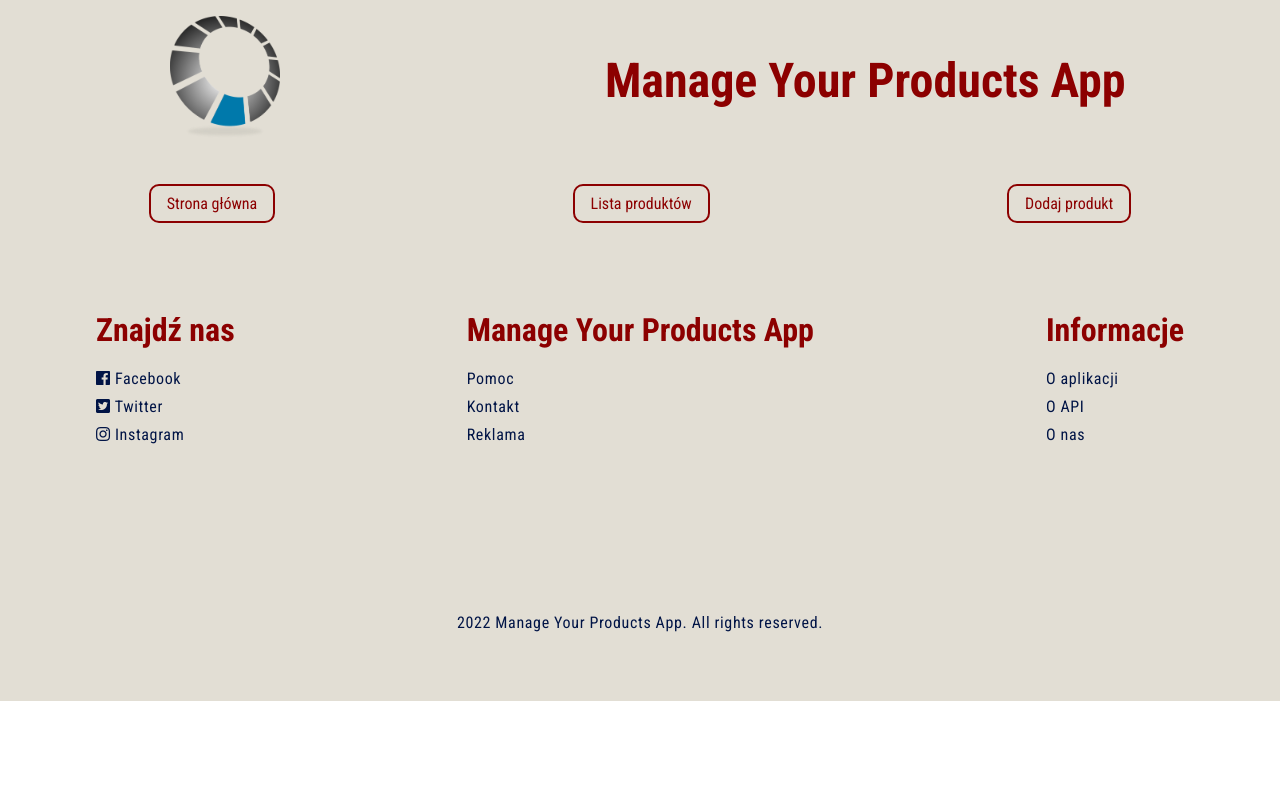
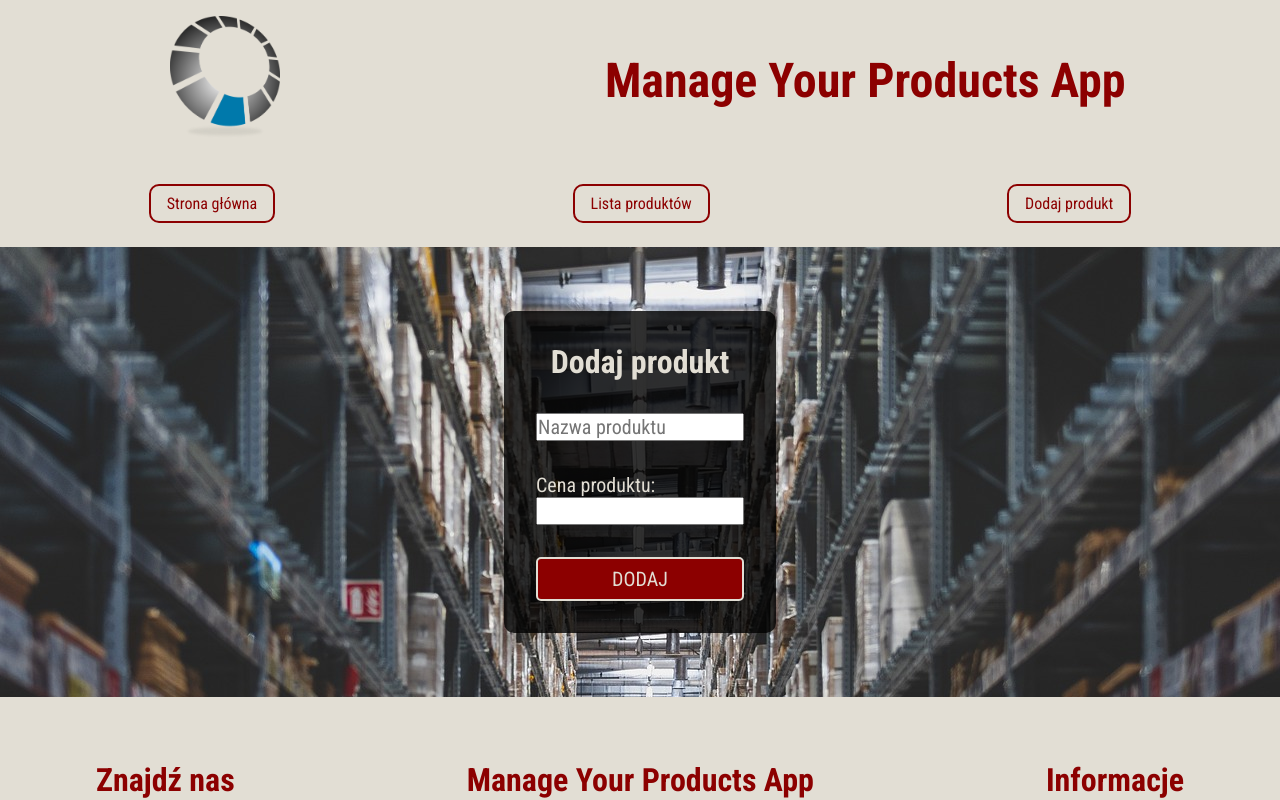
Before and after one commit to madridista5/cm_task_react_front, a React (Create React App) app: page /products/add in a window 1280 px wide. Shown: the top 800 px of the page. Built offline with nearby package versions, Linux system fonts and the light colour scheme; no server answers.

Commit message:
View of the add form has been created.

```diff
--- a/src/pages/AddForm/AddForm.css
+++ b/src/pages/AddForm/AddForm.css
@@ -0,0 +1,45 @@
+.app__add-form {
+    background-size: cover;
+    background: url('../../assets/background.jpg') repeat fixed center;
+    display: flex;
+    justify-content: center;
+}
+
+.app__add-form_wrapper {
+    background-color: rgba(0, 0, 0, 0.8);
+    padding: 2rem;
+    border-radius: 10px;
+    color: var(--color-light-beige);
+}
+
+.app__add-form_wrapper h1 {
+    margin-bottom: 2rem;
+    text-align: center;
+}
+
+.app__add-form_wrapper form {
+    display: flex;
+    flex-direction: column;
+    font-size: 20px;
+}
+
+.app__add-form_wrapper input {
+    margin-bottom: 2rem;
+    font-size: 20px;
+}
+
+.app__add-form_wrapper button {
+    font-size: 20px;
+    text-transform: uppercase;
+    color: var(--color-light-beige);
+    border: 2px solid var(--color-light-beige);
+    border-radius: 5px;
+    background-color: var(--color-dark-red);
+    padding: 0.5rem;
+    cursor: pointer;
+    transition: 0.3s;
+}
+
+.app__add-form_wrapper button:hover {
+    background-color: var(--color-dark-blue);
+}
--- a/src/pages/AddForm/AddForm.tsx
+++ b/src/pages/AddForm/AddForm.tsx
@@ -6,10 +6,28 @@ import {FooterProductsPage} from "../../components/FooterProductsPage/FooterProd
 import './AddForm.css';
 
 export const AddForm = () => {
+
+    const handleForm = () => {
+
+    };
+
     return (
-        <div className="app__add-form">
+        <div>
             <HeaderProductsPage/>
             <NavbarProductsPage/>
+
+            <div className="app__add-form section__padding">
+                <div className="app__add-form_wrapper">
+                    <h1>Dodaj produkt</h1>
+                    <form onSubmit={handleForm}>
+                        <input type="text" placeholder="Nazwa produktu"/>
+                        <p>Cena produktu:</p>
+                        <input type="number"/>
+                        <button type="submit">Dodaj</button>
+                    </form>
+                </div>
+            </div>
+
             <FooterProductsPage/>
         </div>
     )
```
